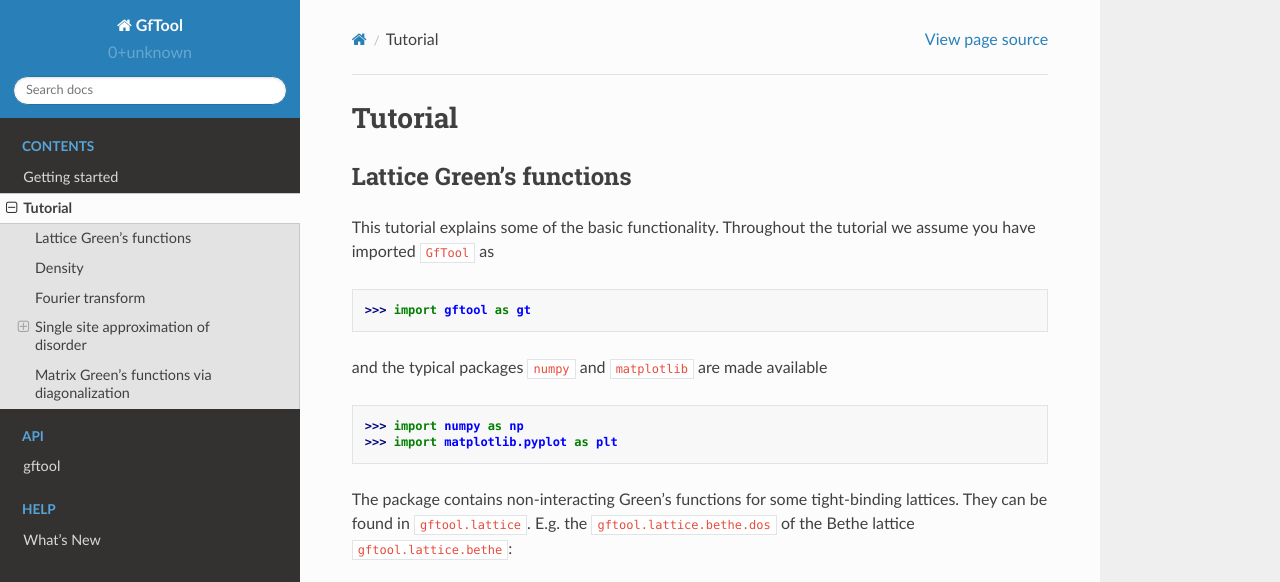
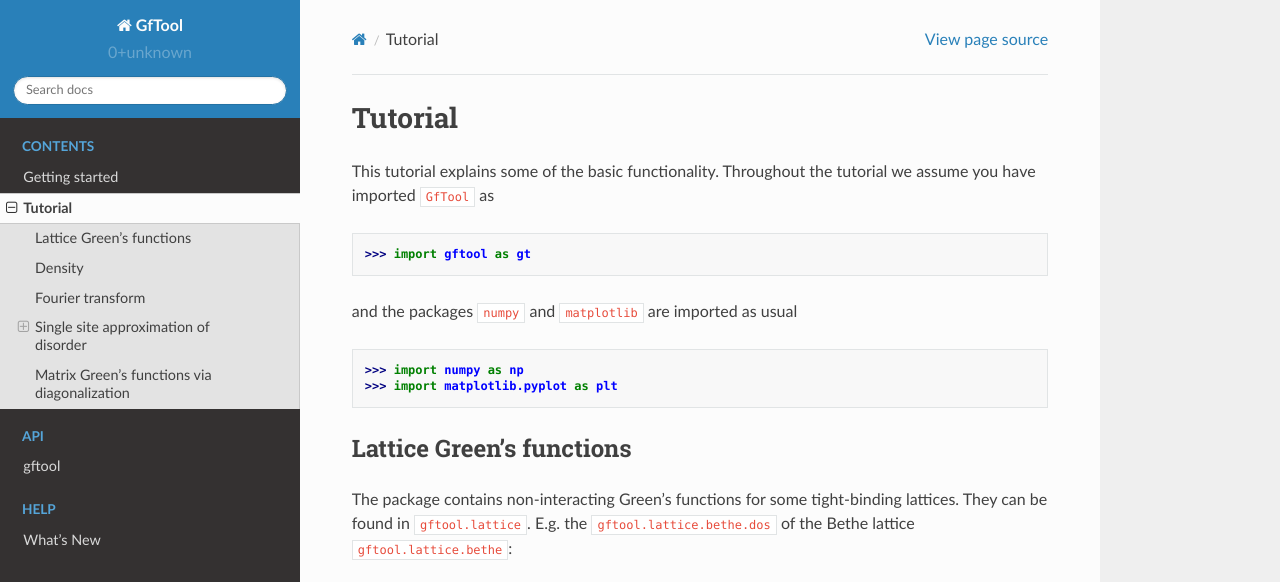
Before and after one commit to DerWeh/gftools, a Sphinx documentation site: the page built from docs/source/tutorial.rst, in a window 1280 px wide and 900 px high, cut to the strip 0-582 px from the top of the window. Built offline with Sphinx 7.4.7 and the Read the Docs theme 2.0.0, drawn with Linux system fonts in a browser that asks for light colours; pages that are not in the unit, such as notebooks, are missing from menus; cross-references to code outside the pages are shown as plain code.

Commit message:
Doc: put general part of tutorial in top section

```diff
--- a/docs/source/tutorial.rst
+++ b/docs/source/tutorial.rst
@@ -1,18 +1,18 @@
 Tutorial
 ========
-
-Lattice Green's functions
--------------------------
-
 This tutorial explains some of the basic functionality.
 Throughout the tutorial we assume you have imported `GfTool` as
 
 >>> import gftool as gt
 
-and the typical packages `numpy` and `matplotlib` are made available
+and the packages `numpy` and `matplotlib` are imported as usual
 
 >>> import numpy as np
 >>> import matplotlib.pyplot as plt
+
+
+Lattice Green's functions
+-------------------------
 
 The package contains non-interacting Green's functions for some tight-binding
 lattices. They can be found in `gftool.lattice`.
```
